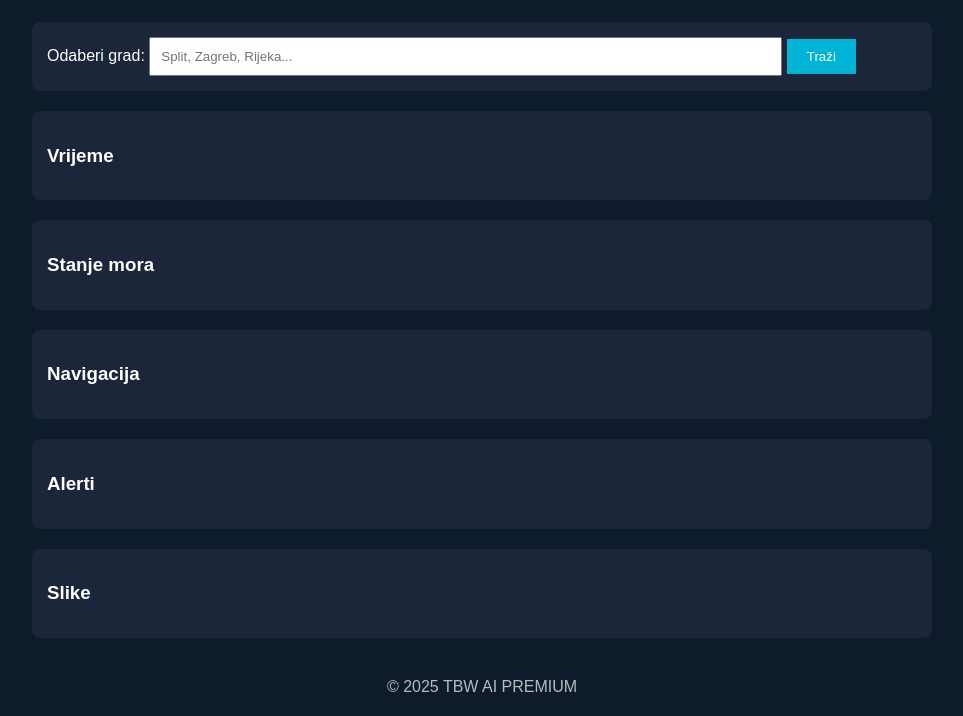
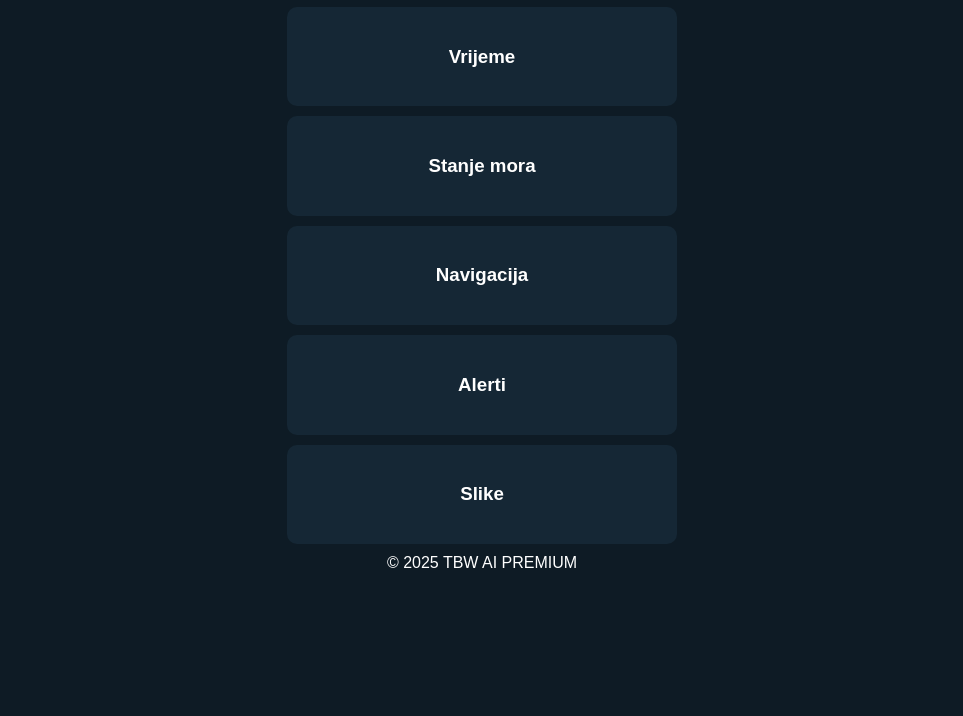
Before and after one commit to aitbwbooking-ctrl/tbw-ai-premium-ultra-founder, a plain HTML site: page index.html in a window 1280 px wide. Shown: the part 118-834 px from the top of the page, without its empty margins (158-1121 px from the left). After the commit the page ends 800 px from the top, so only its background shows below. Drawn offline with Linux system fonts and the light colour scheme.

Commit message:
Update style.css

```diff
--- a/style.css
+++ b/style.css
@@ -1,52 +1,74 @@
 body {
-    background: #0d1b2a;
+    background: #0e1b25;
     color: white;
     font-family: Arial;
     margin: 0;
     padding: 0;
+    text-align: center;
 }
 
-h1 {
-    text-align: center;
-    padding: 20px;
-    color: #8be9fd;
+.hidden { display: none; }
+
+#intro {
+    margin-top: 120px;
 }
 
-main {
-    max-width: 900px;
-    margin: auto;
-    padding: 20px;
+#app {
+    margin: 30px;
 }
 
-.searchBox {
-    background: #1b263b;
-    padding: 15px;
-    border-radius: 8px;
-    margin-bottom: 20px;
+.search-box {
+    margin: 20px auto;
+    display: flex;
+    justify-content: center;
+    gap: 10px;
 }
 
 input {
-    width: 70%;
+    width: 250px;
     padding: 10px;
+    border-radius: 5px;
+    border: none;
 }
 
 button {
-    padding: 10px 20px;
-    background: #00b4d8;
+    padding: 10px 15px;
+    border: none;
+    border-radius: 5px;
+    background: #1aa3ff;
     color: white;
-    border: none;
     cursor: pointer;
 }
 
 .card {
-    background: #1b263b;
-    margin-top: 20px;
-    padding: 15px;
-    border-radius: 8px;
+    background: #152735;
+    margin: 10px auto;
+    padding: 20px;
+    width: 350px;
+    border-radius: 10px;
 }
 
-footer {
-    text-align: center;
-    padding: 20px;
-    opacity: 0.7;
+#tiker {
+    margin: 20px auto;
+    background: #06131e;
+    padding: 10px;
+    width: 80%;
+    border-radius: 8px;
+    display: flex;
+    justify-content: center;
+    gap: 10px;
 }
+
+.dot {
+    width: 10px;
+    height: 10px;
+    background: #00ff55;
+    border-radius: 50%;
+    animation: blink 1s infinite;
+}
+
+@keyframes blink {
+    0% { opacity: 1; }
+    50% { opacity: .4; }
+    100% { opacity: 1; }
+}
```
